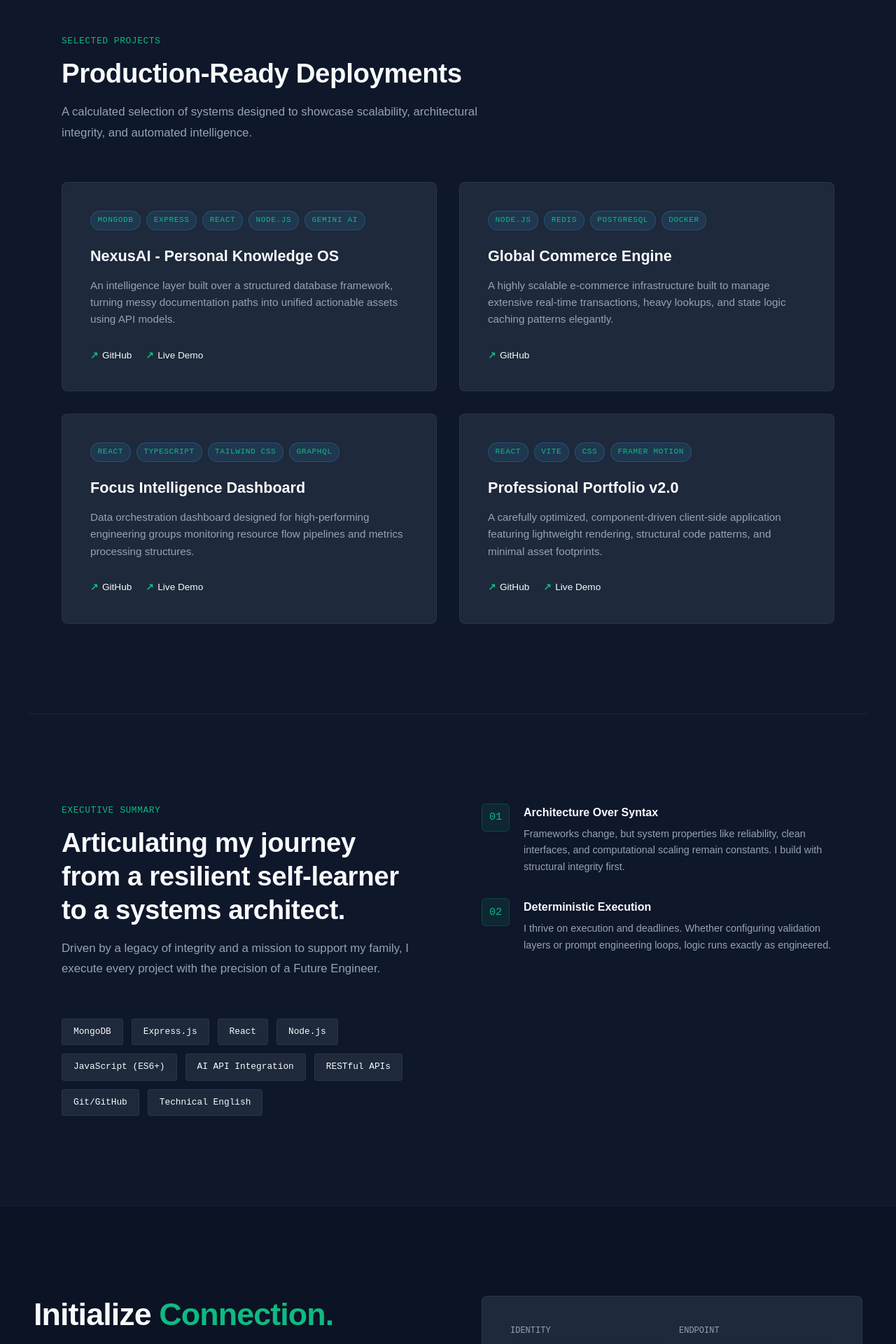
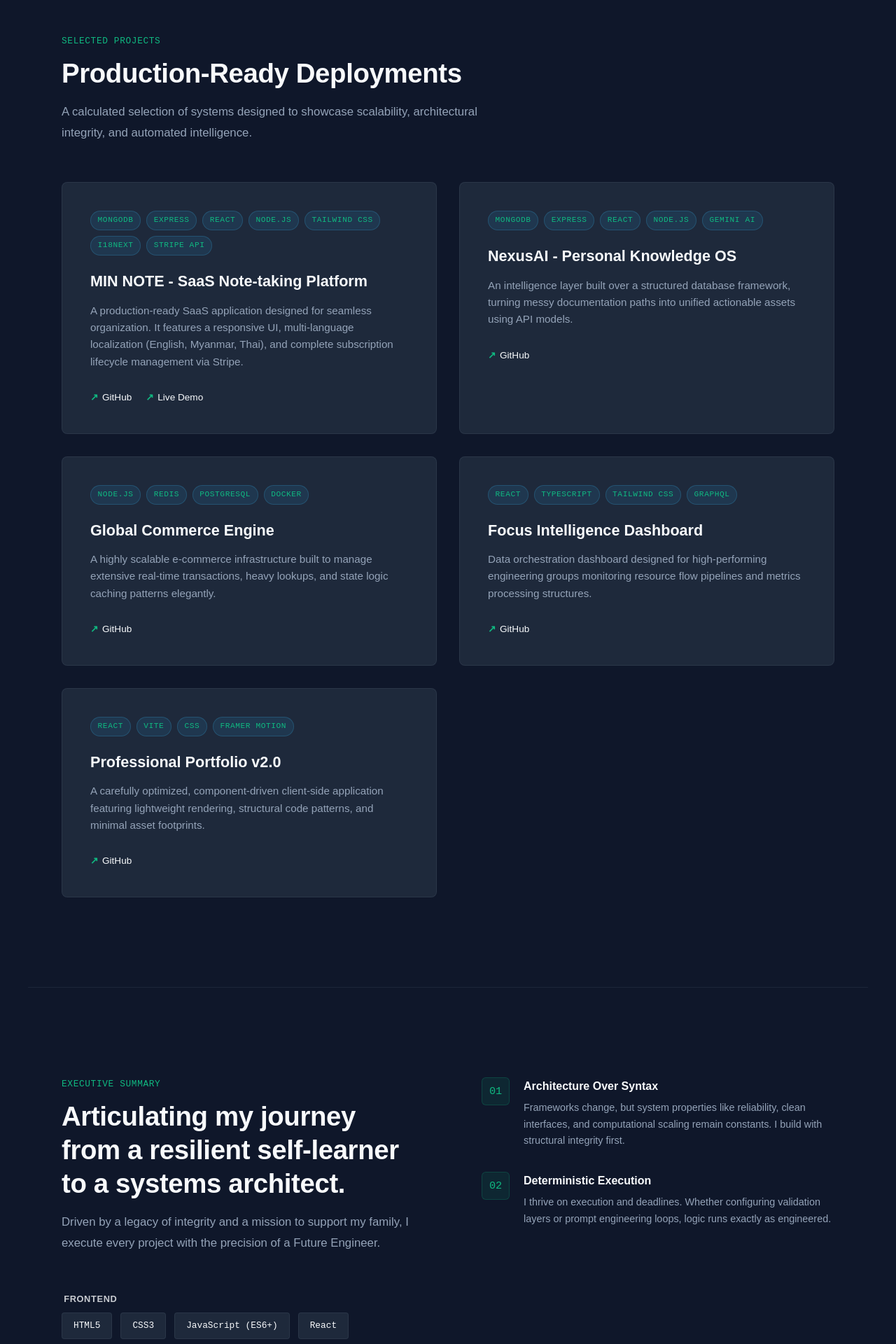
Before and after one commit to myotunaungdev-pro/portfolio, a React (Vite) app: page / in a window 1280 px wide. Shown: the part 880-2800 px from the top of the page at 70% size. Built offline with nearby package versions, Linux system fonts and the light colour scheme.

Commit message:
feat: update personal info, social links and setup env variables

```diff
--- a/src/components/About/About.css
+++ b/src/components/About/About.css
@@ -5,11 +5,34 @@
     align-items: start;
 }
 
-.skills-wrap {
+.skills-container {
+    display: flex;
+    flex-direction: column;
+    gap: 1.5rem;
+    margin-top: 2rem;
+}
+
+.skill-category {
+    display: flex;
+    flex-direction: column;
+    gap: 0.5rem;
+}
+
+.skill-category-title {
+    font-size: 0.8rem;
+    text-transform: uppercase;
+    letter-spacing: 0.05em;
+    color: var(--text-heading);
+    opacity: 0.8;
+    font-weight: 600;
+    margin: 0;
+    margin-left: 0.2rem;
+}
+
+.skillList-wrap {
     display: flex;
     flex-wrap: wrap;
     gap: 0.75rem;
-    margin-top: 1.5rem;
 }
 
 .skill-pill {
--- a/src/components/About/About.jsx
+++ b/src/components/About/About.jsx
@@ -15,6 +15,7 @@ export default function About() {
         }, { threshold: 0.05 });
 
         if (aboutRef.current) {
+            // Animate value items
             const items = aboutRef.current.querySelectorAll('.value-item');
             items.forEach((el, i) => {
                 el.style.opacity = '0';
@@ -22,15 +23,37 @@ export default function About() {
                 el.style.transition = `opacity 0.35s cubic-bezier(0.16, 1, 0.3, 1) ${i * 0.05}s, transform 0.35s cubic-bezier(0.16, 1, 0.3, 1) ${i * 0.05}s`;
                 observer.observe(el);
             });
+
+            // Animate skill categories
+            const skillCats = aboutRef.current.querySelectorAll('.skill-category');
+            skillCats.forEach((el, i) => {
+                el.style.opacity = '0';
+                el.style.transform = 'translateY(16px)';
+                el.style.transition = `opacity 0.35s cubic-bezier(0.16, 1, 0.3, 1) ${(i * 0.1) + 0.2}s, transform 0.35s cubic-bezier(0.16, 1, 0.3, 1) ${(i * 0.1) + 0.2}s`;
+                observer.observe(el);
+            });
         }
 
         return () => observer.disconnect();
     }, []);
 
-    const skills = [
-        "MongoDB", "Express.js", "React", "Node.js",
-        "JavaScript (ES6+)", "AI API Integration",
-        "RESTful APIs", "Git/GitHub", "Technical English"
+    const skillCategories = [
+        {
+            title: "Frontend",
+            skills: ["HTML5", "CSS3", "JavaScript (ES6+)", "React", "Tailwind CSS", "Bootstrap", "Responsive Web Design"]
+        },
+        {
+            title: "Backend & DB",
+            skills: ["Node.js", "Express.js", "MongoDB"]
+        },
+        {
+            title: "APIs & Tools",
+            skills: ["RESTful API Integration", "Stripe", "Git", "GitHub"]
+        },
+        {
+            title: "AI & Learning",
+            skills: ["Gemini AI", "Python"]
+        }
     ];
 
     return (
@@ -42,9 +65,17 @@ export default function About() {
                     <p className="section-sub">
                         Driven by a legacy of integrity and a mission to support my family, I execute every project with the precision of a Future Engineer.
                     </p>
-                    <div className="skills-wrap">
-                        {skills.map((skill, idx) => (
-                            <span className="skill-pill" key={idx}>{skill}</span>
+
+                    <div className="skills-container">
+                        {skillCategories.map((category, idx) => (
+                            <div className="skill-category" key={idx}>
+                                <h4 className="skill-category-title">{category.title}</h4>
+                                <div className="skillList-wrap">
+                                    {category.skills.map((skill, sIdx) => (
+                                        <span className="skill-pill" key={sIdx}>{skill}</span>
+                                    ))}
+                                </div>
+                            </div>
                         ))}
                     </div>
                 </div>
--- a/src/components/Contact/Contact.jsx
+++ b/src/components/Contact/Contact.jsx
@@ -87,12 +87,12 @@ export default function Contact() {
                     <h2 className="contact-heading">Initialize <em>Connection.</em></h2>
                     <p className="contact-sub">Available immediately for international contracts, remote full-stack workloads, and production integrations. Let's discuss your system architecture.</p>
                     <div className="contact-links">
-                        <a href="mailto:mintaka.age21@gmail.com" className="contact-link">
-                            <span className="contact-link-icon">//</span> mintaka.age21@gmail.com
+                        <a href="mailto:myotunaung.dev@gmail.com" className="contact-link">
+                            <span className="contact-link-icon">//</span> myotunaung.dev@gmail.com
                         </a>
 
-                        <a href="https://github.com/mintaka21-engi" target="_blank" rel="noreferrer" className="contact-link">
-                            <span className="contact-link-icon">//</span> github.com/mintaka21-engi
+                        <a href="https://www.linkedin.com/" target="_blank" rel="noreferrer" className="contact-link">
+                            <span className="contact-link-icon">//</span> linkedin.com
                         </a>
                     </div>
                 </div>
--- a/src/components/Footer/Footer.jsx
+++ b/src/components/Footer/Footer.jsx
@@ -5,7 +5,7 @@ export default function Footer() {
     return (
         <footer>
             <div className="footer-inner">
-                <p className="footer-copy">© 2026 Myo T. Engineered for global performance.</p>
+                <p className="footer-copy">© 2026 Myo Tun Aung. Engineered for global performance.</p>
                 <p className="footer-copy">[ Ready for production ]</p>
             </div>
         </footer>
--- a/src/components/Hero/Hero.jsx
+++ b/src/components/Hero/Hero.jsx
@@ -14,8 +14,8 @@ export default function Hero() {
                     I don't just write code; I build systems that solve problems and drive progress.
                 </p>
                 <div className="hero-actions">
-                    <a href="https://www.upwork.com/freelancers/~01993589e09ca8089c" target="_blank" rel="noreferrer" className="btn-primary">Hire on Upwork</a>
-                    <a href="https://github.com/mintaka21-engi" target="_blank" rel="noreferrer" className="btn-ghost">View My GitHub</a>
+                    <a href="https://www.upwork.com" target="_blank" rel="noreferrer" className="btn-primary">Hire on Upwork</a>
+                    <a href="https://github.com/myotunaungdev-pro" target="_blank" rel="noreferrer" className="btn-ghost">View My GitHub</a>
                 </div>
             </div>
 
--- a/src/components/Navbar/Navbar.jsx
+++ b/src/components/Navbar/Navbar.jsx
@@ -4,7 +4,7 @@ import './Navbar.css';
 export default function Navbar() {
     return (
         <nav className="nav-container">
-            <a href="#" className="nav-logo">myo_t<span>.</span>dev</a>
+            <a href="#" className="nav-logo">Myo Tun Aung</a>
             <ul className="nav-links">
                 <li><a href="#work">Projects</a></li>
                 <li><a href="#about">About</a></li>
--- a/src/data/projects.json
+++ b/src/data/projects.json
@@ -1,6 +1,24 @@
 [
     {
         "id": "proj-001",
+        "title": "MIN NOTE - SaaS Note-taking Platform",
+        "description": "A production-ready SaaS application designed for seamless organization. It features a responsive UI, multi-language localization (English, Myanmar, Thai), and complete subscription lifecycle management via Stripe.",
+        "techStack": [
+            "MongoDB",
+            "Express",
+            "React",
+            "Node.js",
+            "Tailwind CSS",
+            "i18next",
+            "Stripe API"
+        ],
+        "githubLink": "https://github.com/myotunaungdev-pro/min-note",
+        "liveLink": "https://min-note.vercel.app/",
+        "image": "/assets/",
+        "isFeatured": true
+    },
+    {
+        "id": "proj-002",
         "title": "NexusAI - Personal Knowledge OS",
         "description": "An intelligence layer built over a structured database framework, turning messy documentation paths into unified actionable assets using API models.",
         "techStack": [
@@ -10,13 +28,13 @@
             "Node.js",
             "Gemini AI"
         ],
-        "githubLink": "https://github.com/yourusername/nexus-ai",
-        "liveLink": "https://nexusai.yourdomain.com",
-        "image": "/assets/projects/nexus-ai.webp",
+        "githubLink": "https://github.com/myotunaungdev-pro",
+        "liveLink": "",
+        "image": "/assets/",
         "isFeatured": true
     },
     {
-        "id": "proj-002",
+        "id": "proj-003",
         "title": "Global Commerce Engine",
         "description": "A highly scalable e-commerce infrastructure built to manage extensive real-time transactions, heavy lookups, and state logic caching patterns elegantly.",
         "techStack": [
@@ -25,13 +43,13 @@
             "PostgreSQL",
             "Docker"
         ],
-        "githubLink": "https://github.com/yourusername/commerce-engine",
+        "githubLink": "https://github.com/myotunaungdev-pro",
         "liveLink": "",
-        "image": "/assets/projects/commerce.webp",
+        "image": "/assets/",
         "isFeatured": true
     },
     {
-        "id": "proj-003",
+        "id": "proj-004",
         "title": "Focus Intelligence Dashboard",
         "description": "Data orchestration dashboard designed for high-performing engineering groups monitoring resource flow pipelines and metrics processing structures.",
         "techStack": [
@@ -40,13 +58,13 @@
             "Tailwind CSS",
             "GraphQL"
         ],
-        "githubLink": "https://github.com/yourusername/focus-dashboard",
-        "liveLink": "https://focus.yourdomain.com",
-        "image": "/assets/projects/dashboard.webp",
+        "githubLink": "https://github.com/myotunaungdev-pro",
+        "liveLink": "",
+        "image": "/assets/",
         "isFeatured": false
     },
     {
-        "id": "proj-004",
+        "id": "proj-005",
         "title": "Professional Portfolio v2.0",
         "description": "A carefully optimized, component-driven client-side application featuring lightweight rendering, structural code patterns, and minimal asset footprints.",
         "techStack": [
@@ -55,9 +73,9 @@
             "CSS",
             "Framer Motion"
         ],
-        "githubLink": "https://github.com/yourusername/portfolio-v2",
-        "liveLink": "https://myot.dev",
-        "image": "/assets/projects/portfolio.webp",
+        "githubLink": "https://github.com/myotunaungdev-pro",
+        "liveLink": "",
+        "image": "/assets/",
         "isFeatured": false
     }
 ]
```
